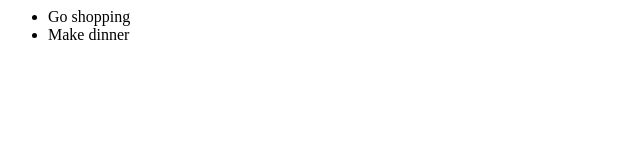
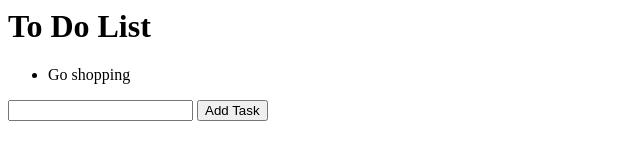
Before and after one commit to pkenrick/further-javascript, a website with bundled scripts: page index.html in a window 1280 px wide. Shown: the whole page, without its empty margins (0-640 px from the left). Built offline with nearby package versions, Linux system fonts and the light colour scheme.

Commit message:
Feature testing that user can add task and view it in the list

```diff
--- a/index.html
+++ b/index.html
@@ -4,16 +4,26 @@
 
 </head>
 
+<h1>To Do List</h1>
 
-<body id='list'>
+<body>
+  <div id='list'></div>
+</body>
 
-
-
-</body>
+<form id='addTask' action='/tasks' method='post'>
+  <input id='textInput' type='text' name='task'/>
+  <input id='addButton' type='submit' value='Add Task'/>
+</form>
 
   <script src='models/toDoItem.js'></script>
   <script src='models/toDoList.js'></script>
   <script src='index.js'></script>
 
+  <script>
+
+
+
+  </script>
+
 
 </html>
--- a/index.js
+++ b/index.js
@@ -1,5 +1,13 @@
 var toDoList =  new ToDoList();
 toDoList.addTask(ToDoItem, "Go shopping");
-toDoList.addTask(ToDoItem, "Make dinner");
+// toDoList.addTask(ToDoItem, "Make lunch");
+
 
 document.getElementById('list').innerHTML = toDoList.display();
+
+var el = document.getElementById('addTask')
+
+document.getElementById('addButton').addEventListener('click', function (evt) {
+  console.log(el.textInput.value);
+  evt.preventDefault();
+});
```
Also changed, not shown: test/features/featureTest.js (+20 -1 lines).
